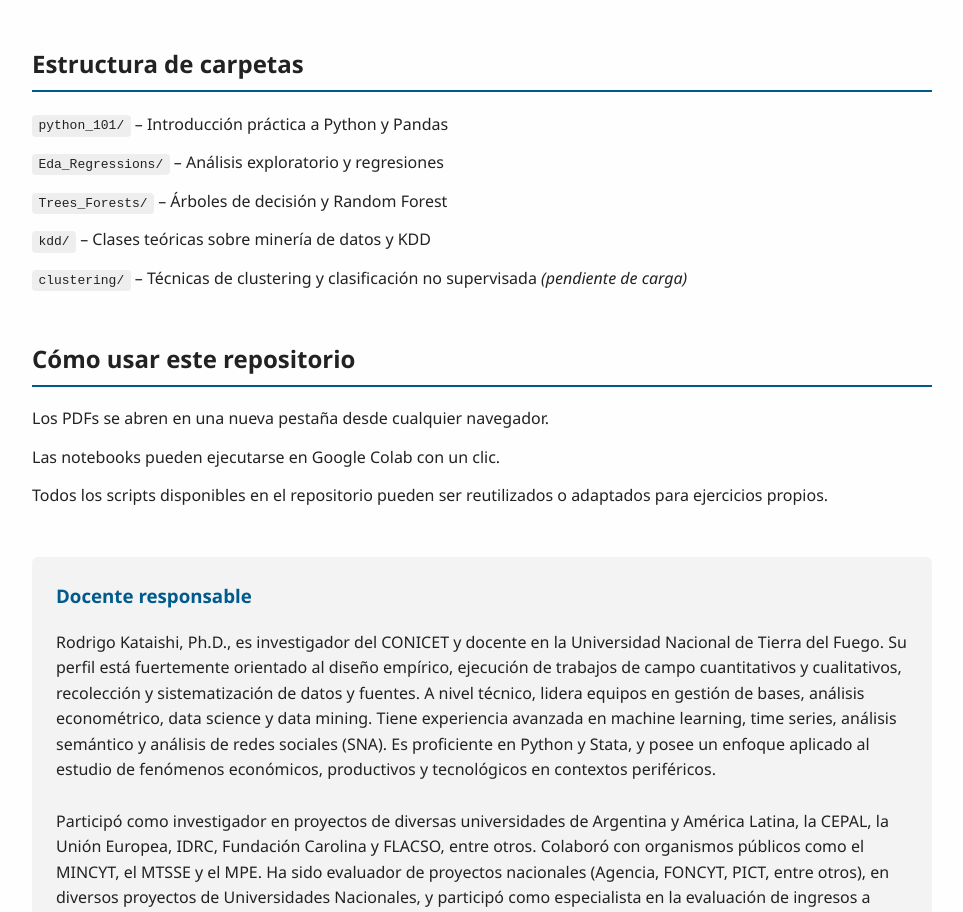
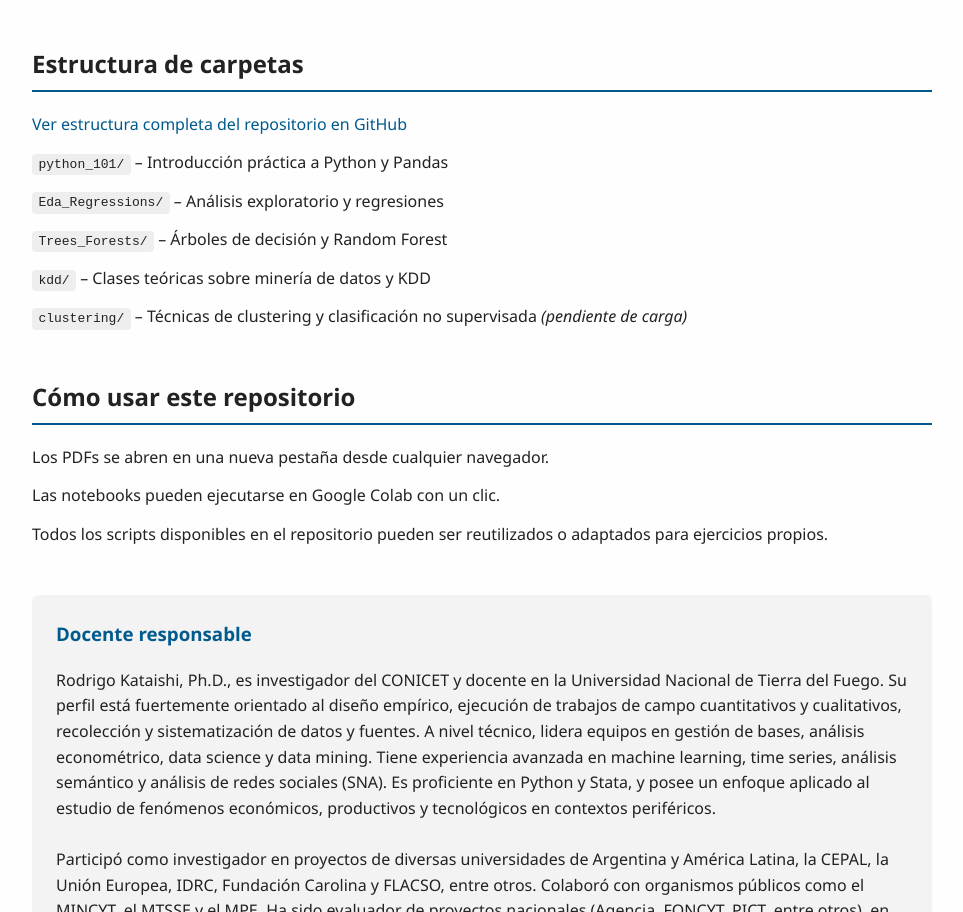
Before and after one commit to rkataishi/Clases, a plain HTML site: page docs/data_mining_2025/index.html in a window 1280 px wide. Shown: the part 1171-2083 px from the top of the page, without its empty margins (158-1121 px from the left). Drawn offline with Linux system fonts and the light colour scheme.

Commit message:
Update index.html

```diff
--- a/docs/data_mining_2025/index.html
+++ b/docs/data_mining_2025/index.html
@@ -178,6 +178,7 @@
     <section>
       <h2>Estructura de carpetas</h2>
       <ul>
+        <li><a href="https://github.com/rkataishi/Clases/tree/main/Curso%20Data%20Mining%20UTN%20-%202025" target="_blank">Ver estructura completa del repositorio en GitHub</a></li>
         <li><span class="folder">python_101/</span> – Introducción práctica a Python y Pandas</li>
         <li><span class="folder">Eda_Regressions/</span> – Análisis exploratorio y regresiones</li>
         <li><span class="folder">Trees_Forests/</span> – Árboles de decisión y Random Forest</li>
```
